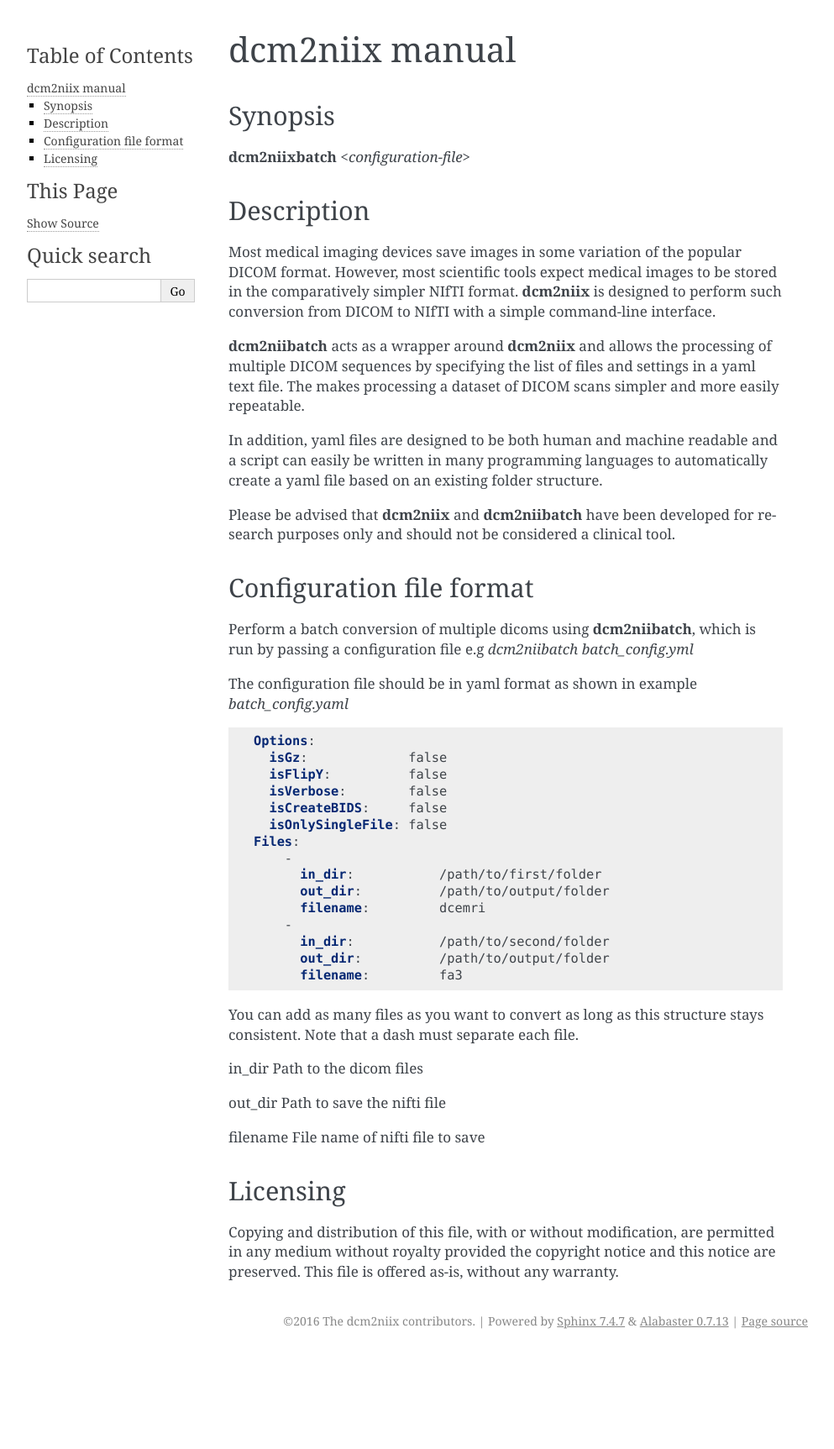
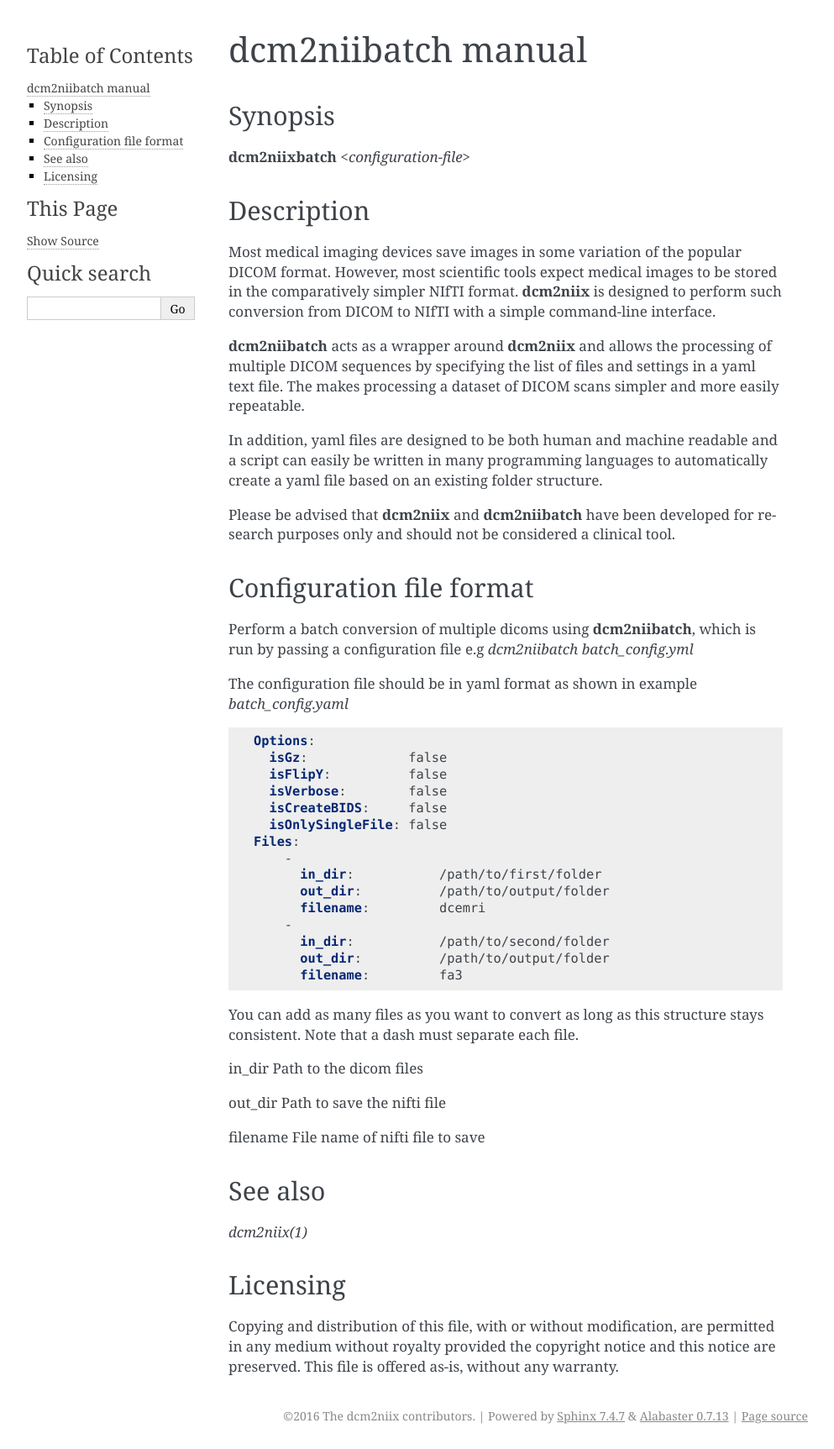
Before and after one commit to rordenlab/dcm2niix, a Sphinx documentation site: the page built from docs/source/dcm2niibatch.rst, in a window 1280 px wide. Shown: the whole page at 84% size, without its empty margins (148-1141 px from the left). Built offline with Sphinx 7.4.7, drawn with Linux system fonts in a browser that asks for light colours; before the commit the page ends 1612 px from its top, so only the background shows below that.

Commit message:
adding a reference to the dcm2niix manpage in the dcm2niibatch manpage

```diff
--- a/docs/source/dcm2niibatch.rst
+++ b/docs/source/dcm2niibatch.rst
@@ -1,7 +1,7 @@
 :orphan:
 
-dcm2niix manual
-===============
+dcm2niibatch manual
+===================
 
 Synopsis
 --------
@@ -65,6 +65,12 @@ out_dir    Path to save the nifti file
 filename   File name of nifti file to save
 
 
+See also
+--------
+
+:manpage:`dcm2niix(1)`
+
+
 Licensing
 ---------
 
```
